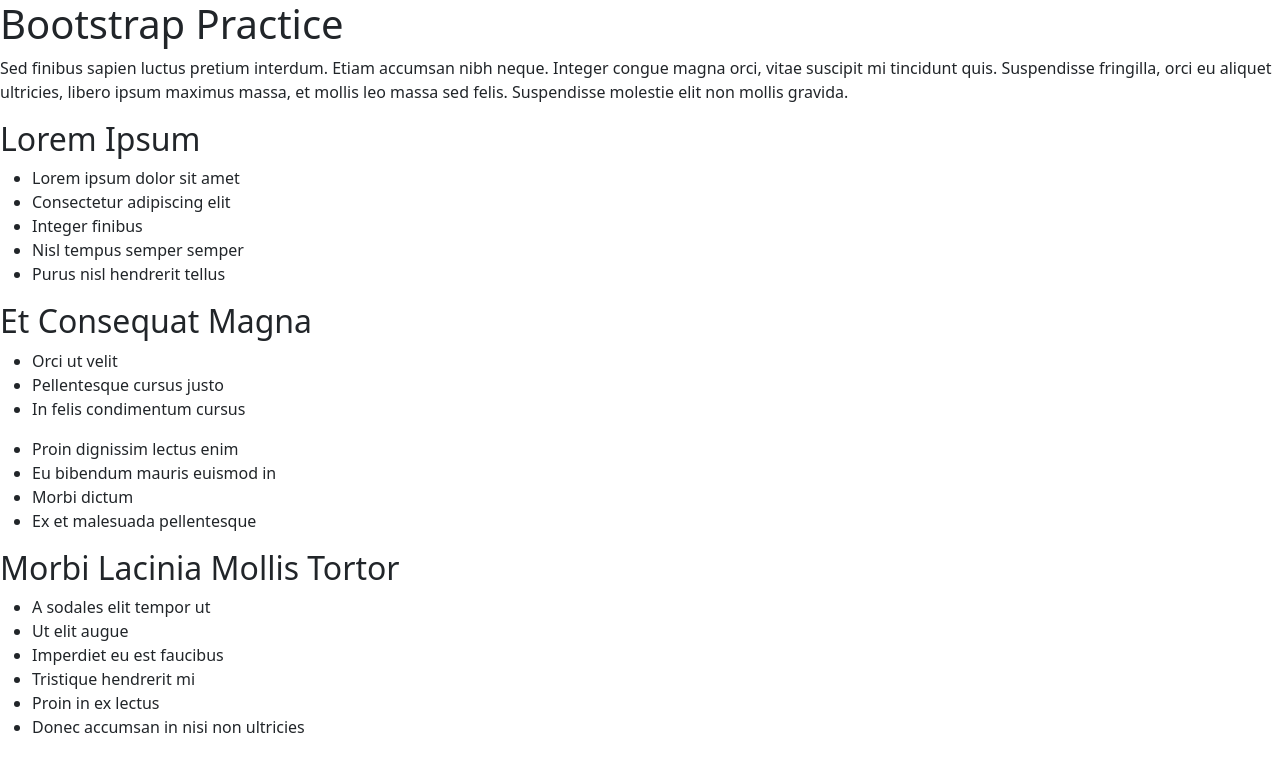
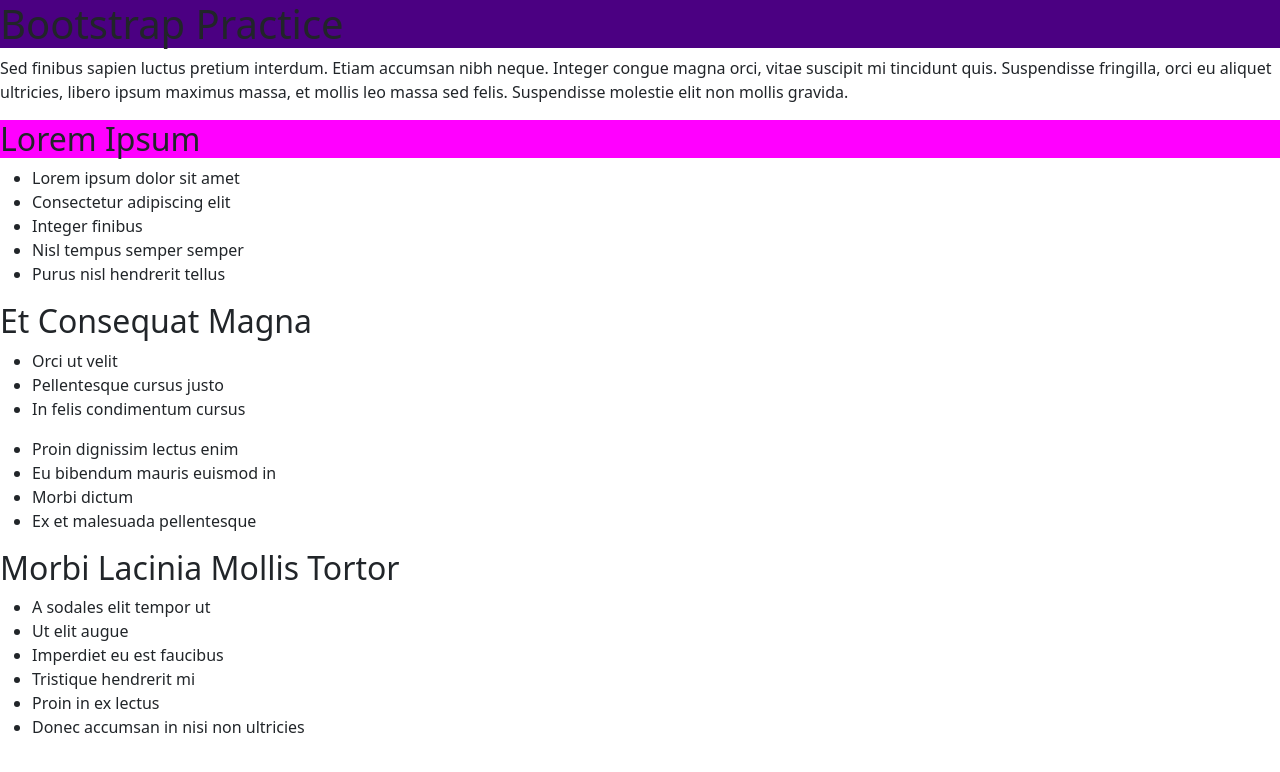
Before and after one commit to brayokenya/bootcamp, a plain HTML site: page index.html in a window 1280 px wide. Drawn offline with Linux system fonts and the light colour scheme.

Commit message:
added custom css

```diff
--- a/css/style.css
+++ b/css/style.css
@@ -0,0 +1,7 @@
+.header2 {
+    background-color: magenta;
+}
+
+#header {
+    background-color: indigo;
+}
--- a/index.html
+++ b/index.html
@@ -5,14 +5,15 @@
     <meta charset="utf-8">
     <title>Bootstrap Practices</title>
     <link href="css/bootstrap.css" rel="stylesheet" type="text/css">
+    <link href="css/style.css" rel="stylesheet" type="text/css">
 
 </head>
 
 <body>
-    <h1>Bootstrap Practice</h1>
+    <h1 id="header">Bootstrap Practice</h1>
     <p>Sed finibus sapien luctus pretium interdum. Etiam accumsan nibh neque. Integer congue magna orci, vitae suscipit mi tincidunt quis. Suspendisse fringilla, orci eu aliquet ultricies, libero ipsum maximus massa, et mollis leo massa sed felis. Suspendisse
         molestie elit non mollis gravida.</p>
-    <h2>Lorem Ipsum</h2>
+    <h2 class="header2">Lorem Ipsum</h2>
     <ul>
         <li>Lorem ipsum dolor sit amet</li>
         <li>Consectetur adipiscing elit</li>
```
